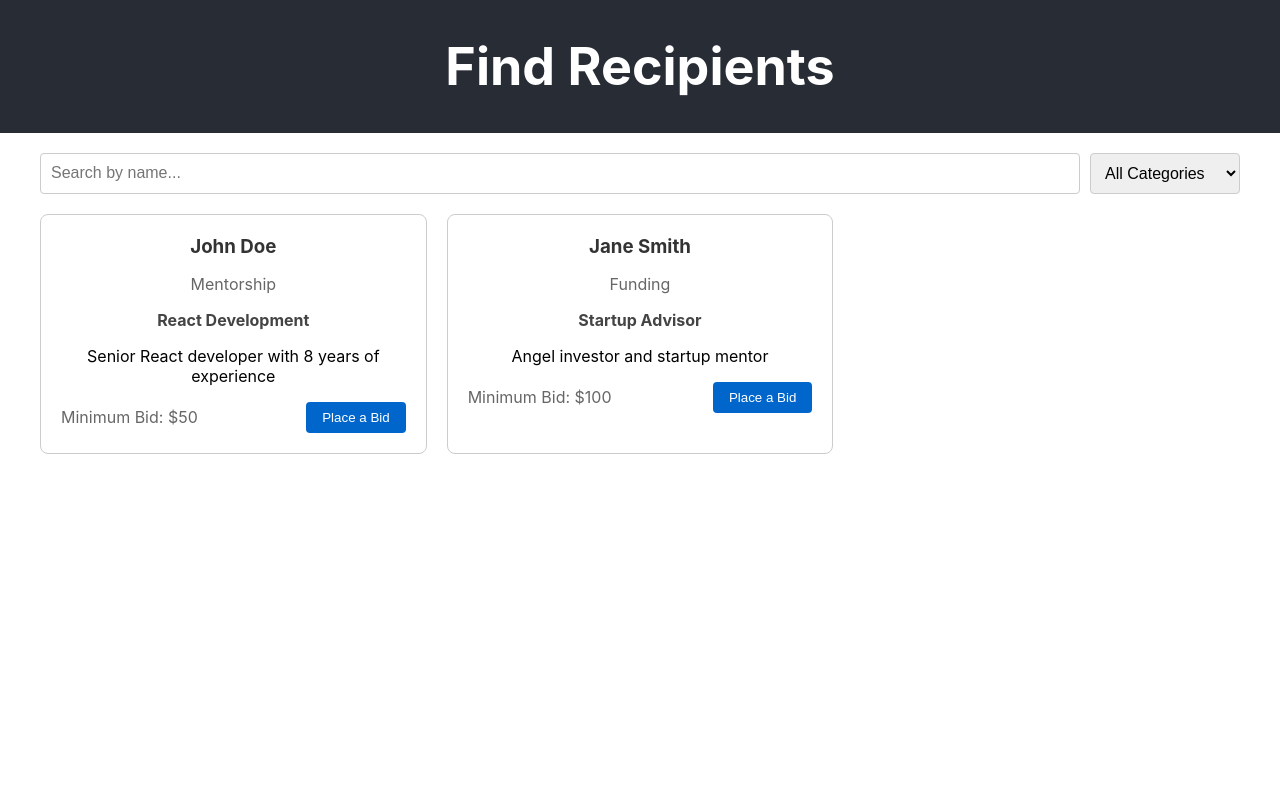
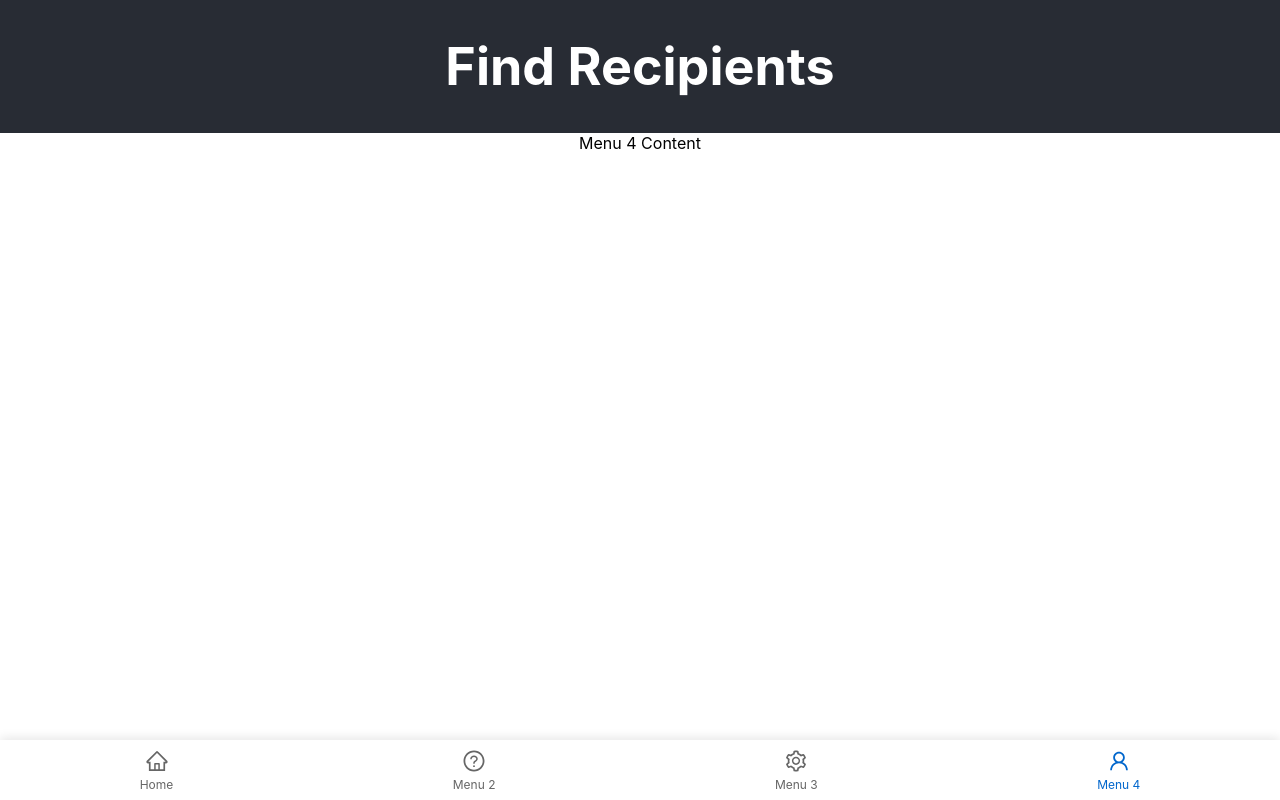
Before and after one commit to jahbolero/HeyWaveFE, a React (Create React App) app: page /placeholder3 in a window 1280 px wide. Built offline with nearby package versions, Linux system fonts and the light colour scheme.

Commit message:
Implement menu bar

```diff
--- a/package.json
+++ b/package.json
@@ -9,6 +9,7 @@
     "@xw3/maki": "^0.1.82",
     "react": "^18.3.1",
     "react-dom": "^18.3.1",
+    "react-router-dom": "^6.28.0",
     "react-scripts": "5.0.1",
     "web-vitals": "^2.1.4"
   },
--- a/src/App.css
+++ b/src/App.css
@@ -41,6 +41,7 @@
   padding: 20px;
   max-width: 1200px;
   margin: 0 auto;
+  padding-bottom: 80px;
 }
 
 .search-container {
@@ -117,3 +118,36 @@
 .bid-button:hover {
   background-color: #0052a3;
 }
+
+.bottom-menu {
+  position: fixed;
+  bottom: 0;
+  left: 0;
+  right: 0;
+  height: 60px;
+  background-color: white;
+  display: flex;
+  justify-content: space-around;
+  align-items: center;
+  box-shadow: 0 -2px 10px rgba(0, 0, 0, 0.1);
+  z-index: 1000;
+}
+
+.menu-item {
+  display: flex;
+  flex-direction: column;
+  align-items: center;
+  text-decoration: none;
+  color: #666;
+  padding: 8px;
+  transition: color 0.3s;
+}
+
+.menu-item span {
+  font-size: 12px;
+  margin-top: 4px;
+}
+
+.menu-item.active {
+  color: #0066cc;
+}
--- a/src/App.js
+++ b/src/App.js
@@ -1,10 +1,12 @@
 import React, { useState } from 'react';
+import { BrowserRouter as Router, Routes, Route } from 'react-router-dom';
 import './App.css';
 import SearchBar from './components/SearchBar';
 import RecipientCard from './components/RecipientCard';
+import BottomMenu from './components/BottomMenu';
 import recipients from './data/recipients';
 
-function App() {
+function HomePage() {
   const [searchTerm, setSearchTerm] = useState('');
   const [selectedCategory, setSelectedCategory] = useState('');
 
@@ -15,15 +17,10 @@ function App() {
   });
 
   const handlePlaceBid = (recipient) => {
-    // Implement bid placement logic here
     console.log(`Placing bid for ${recipient.name}`);
   };
 
   return (
-    <div className="App">
-      <header className="App-header">
-        <h1>Find Recipients</h1>
-      </header>
     <main className="main-content">
       <SearchBar
         searchTerm={searchTerm}
@@ -40,7 +37,25 @@ function App() {
         ))}
       </div>
     </main>
+  );
+}
+
+function App() {
+  return (
+    <Router>
+      <div className="App">
+        <header className="App-header">
+          <h1>Find Recipients</h1>
+        </header>
+        <Routes>
+          <Route path="/" element={<HomePage />} />
+          <Route path="/placeholder1" element={<div>Menu 2 Content</div>} />
+          <Route path="/placeholder2" element={<div>Menu 3 Content</div>} />
+          <Route path="/placeholder3" element={<div>Menu 4 Content</div>} />
+        </Routes>
+        <BottomMenu />
       </div>
+    </Router>
   );
 }
 
--- /dev/null
+++ b/src/components/BottomMenu.js
@@ -0,0 +1,30 @@
+import React from 'react';
+import { AiOutlineHome, AiOutlineQuestionCircle, AiOutlineSetting, AiOutlineUser } from 'react-icons/ai';
+import { Link, useLocation } from 'react-router-dom';
+
+const BottomMenu = () => {
+  const location = useLocation();
+
+  return (
+    <nav className="bottom-menu">
+      <Link to="/" className={`menu-item ${location.pathname === '/' ? 'active' : ''}`}>
+        <AiOutlineHome size={24} />
+        <span>Home</span>
+      </Link>
+      <Link to="/placeholder1" className={`menu-item ${location.pathname === '/placeholder1' ? 'active' : ''}`}>
+        <AiOutlineQuestionCircle size={24} />
+        <span>Menu 2</span>
+      </Link>
+      <Link to="/placeholder2" className={`menu-item ${location.pathname === '/placeholder2' ? 'active' : ''}`}>
+        <AiOutlineSetting size={24} />
+        <span>Menu 3</span>
+      </Link>
+      <Link to="/placeholder3" className={`menu-item ${location.pathname === '/placeholder3' ? 'active' : ''}`}>
+        <AiOutlineUser size={24} />
+        <span>Menu 4</span>
+      </Link>
+    </nav>
+  );
+};
+
+export default BottomMenu;
```
Also changed, not shown: 1 other file (tests, documents, lock files or other folders). Lines whose indentation alone changed are shown as unchanged.
